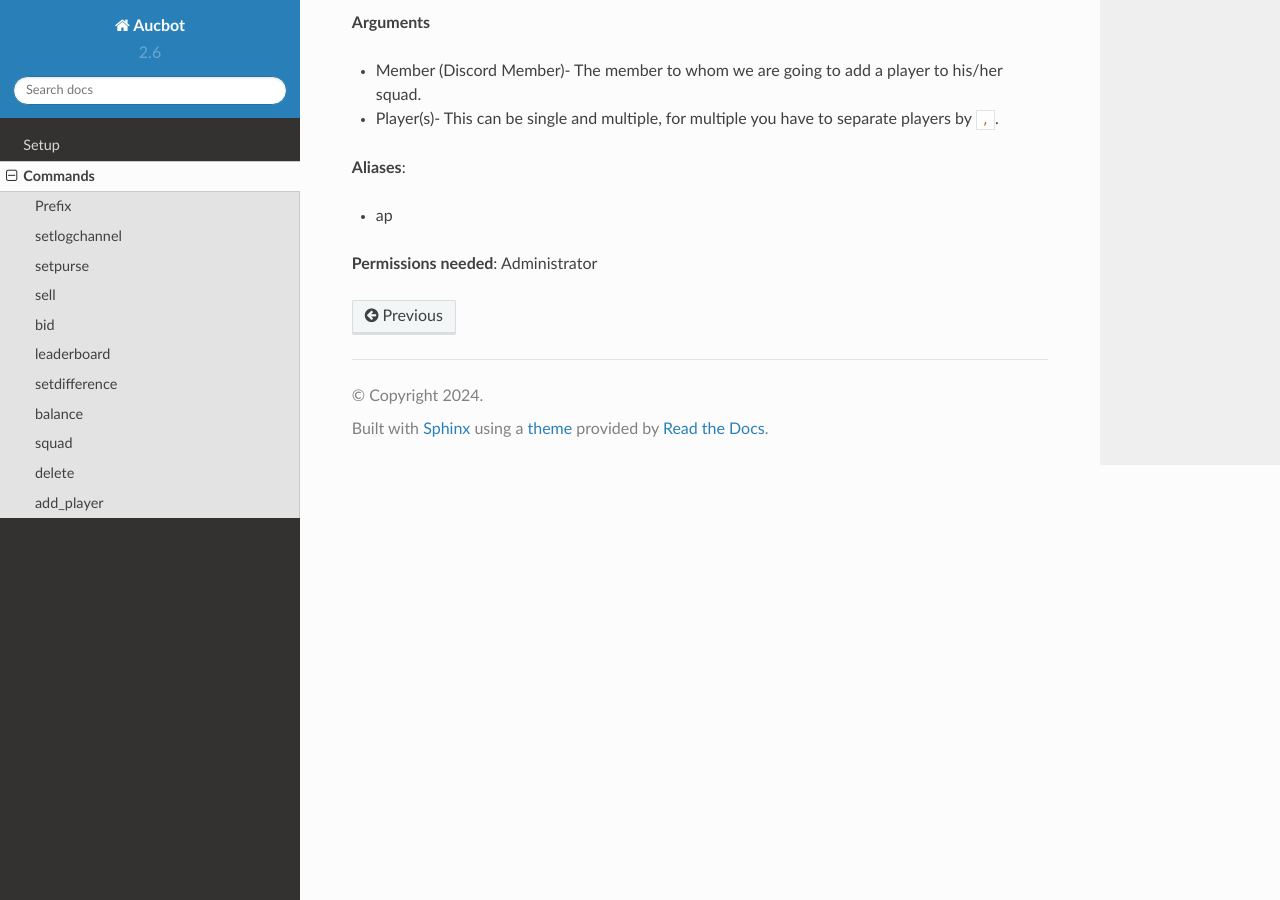
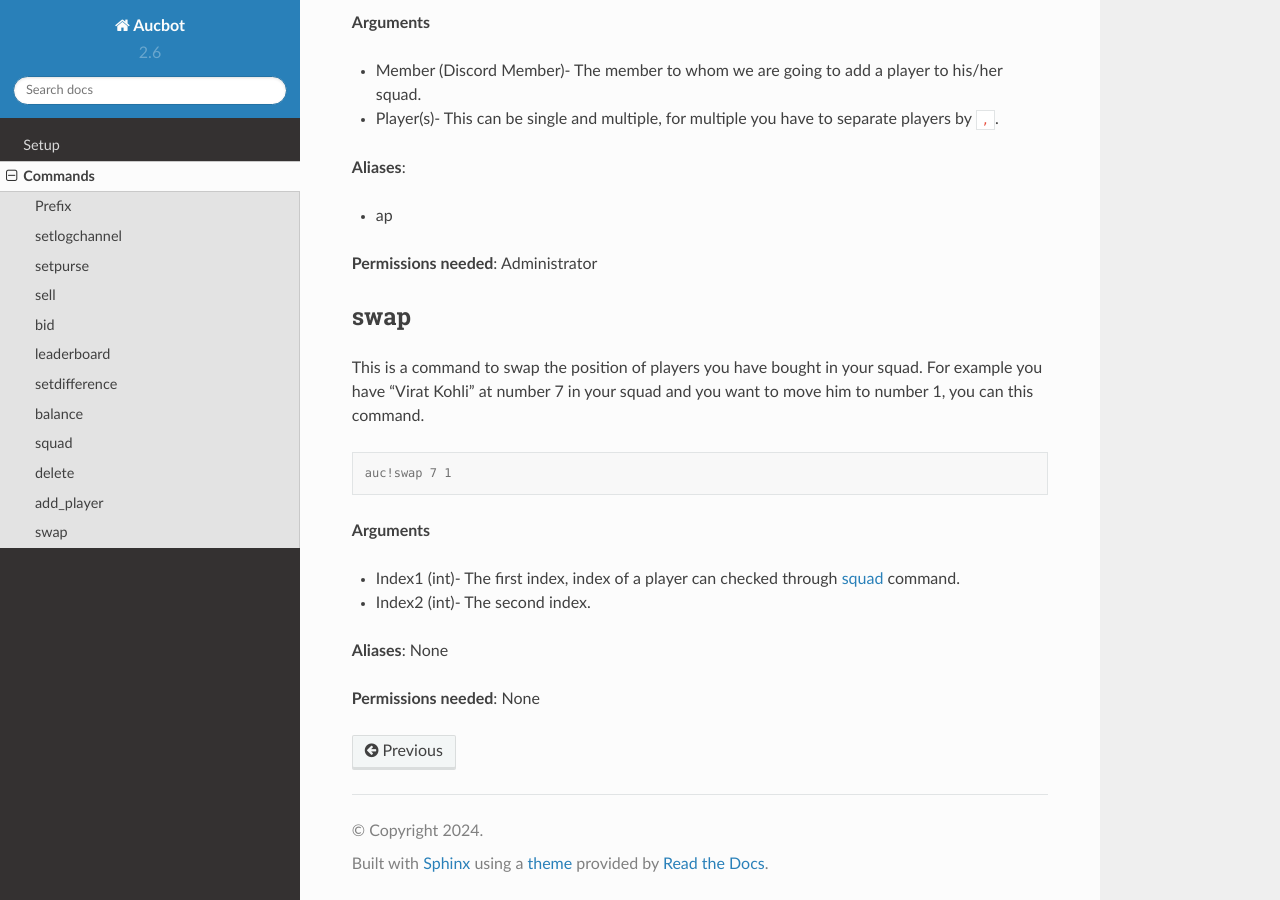
Before and after one commit to KhawerAbbas7/AucbotDocs, a Sphinx documentation site: the page built from docs/source/commands.rst, in a window 1280 px wide and 900 px high, scrolled down 6812 px. Built offline with Sphinx 7.4.7 and the Read the Docs theme 2.0.0, drawn with Linux system fonts in a browser that asks for light colours.

Commit message:
Update commands.rst

```diff
--- a/docs/source/commands.rst
+++ b/docs/source/commands.rst
@@ -332,3 +332,23 @@ Quite opposite of delete_ command, through this command add **a** player to a me
 * ap
 
 **Permissions needed**: Administrator
+
+.. _swap:
+
+swap
+----
+
+This is a command to swap the position of players you have bought in your squad. For example you have "Virat Kohli" at number 7 in your squad and you want to move him to number 1, you can this command.
+
+.. code-block:: console
+
+   auc!swap 7 1
+
+**Arguments**
+
+* Index1 (int)- The first index, index of a player can checked through squad_ command.
+* Index2 (int)- The second index.
+
+**Aliases**: None
+
+**Permissions needed**: None
```
